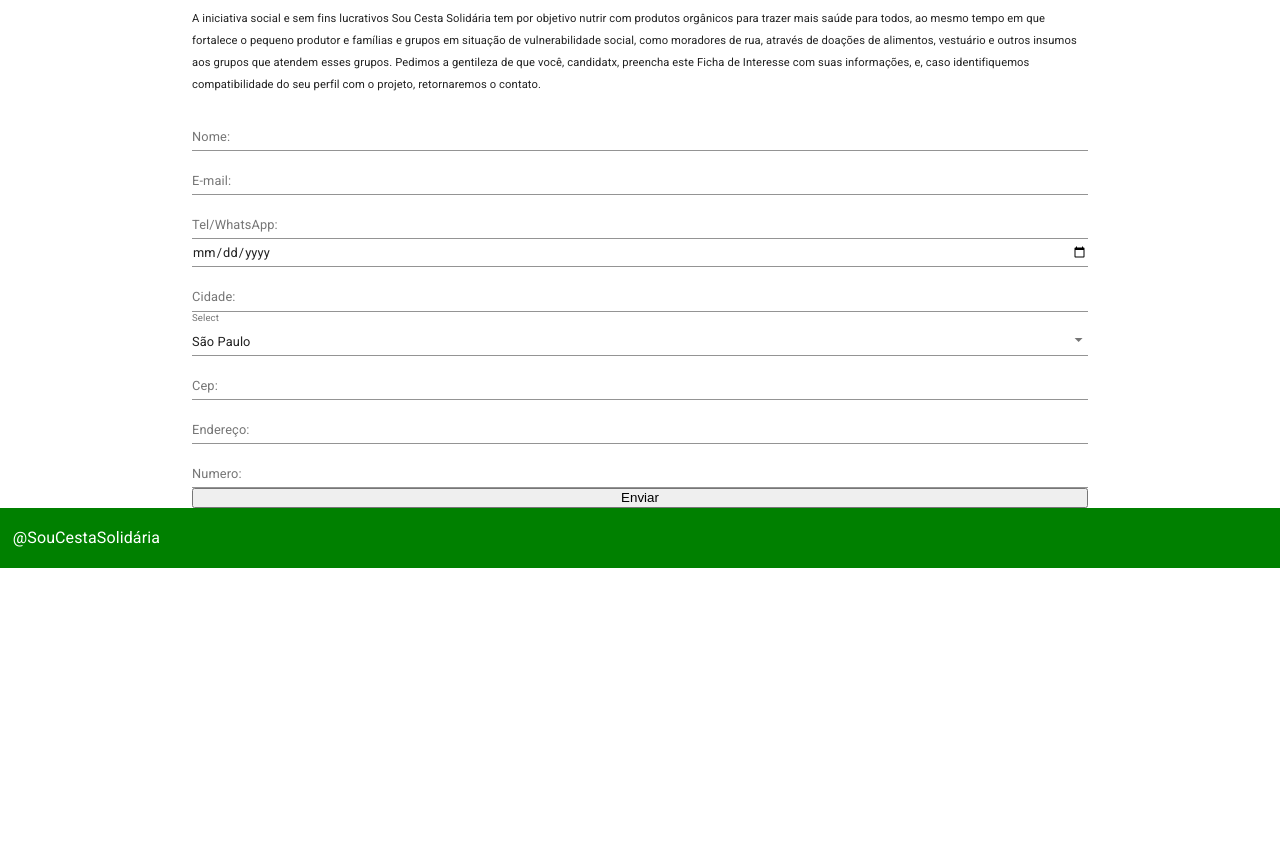
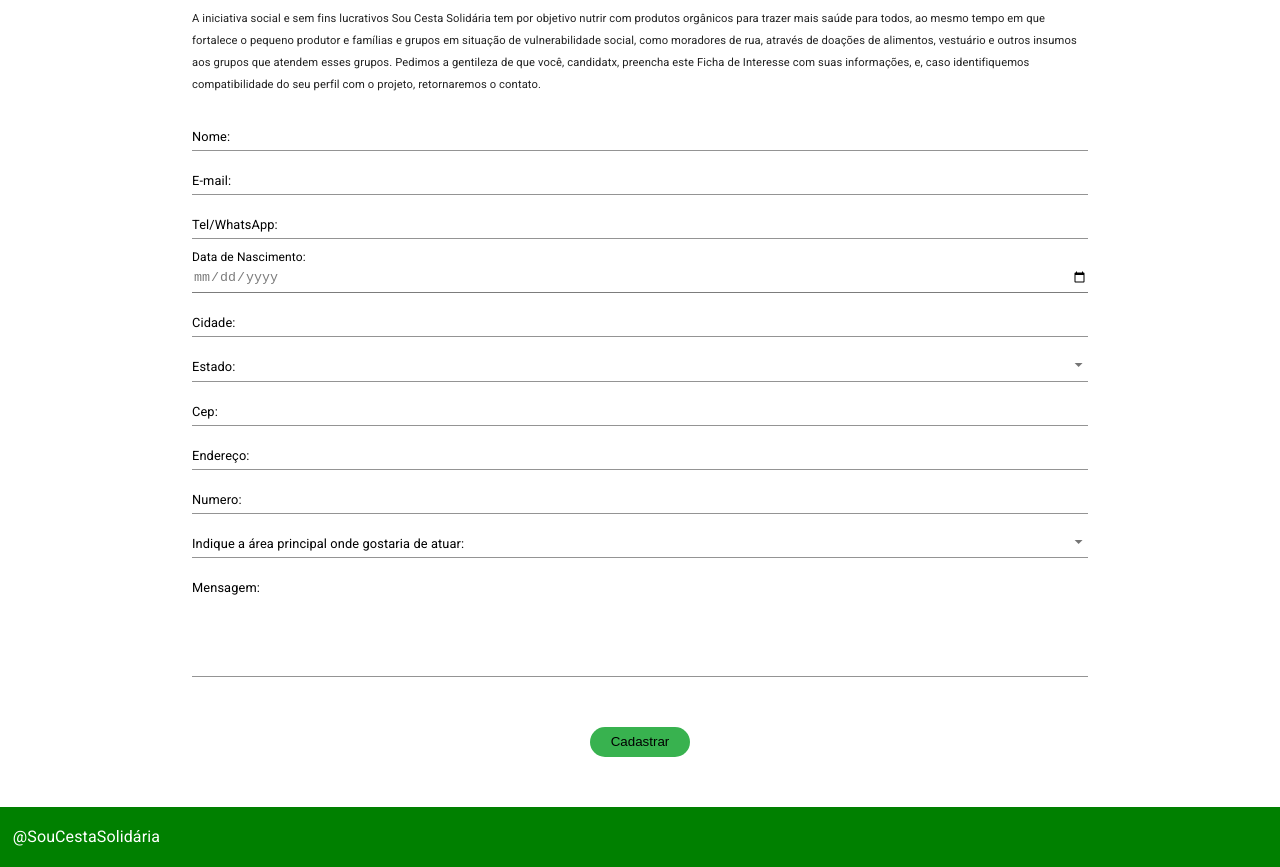
Before and after one commit to KiwiDev808/sou-cesta-solidaria, a Next.js app: page /voluntario in a window 1280 px wide. Shown: the part 400-1267 px from the top of the page. Before the commit the page ends 968 px from the top, so only its background shows below. Built offline with nearby package versions, Linux system fonts and the light colour scheme.

Commit message:
fix: adjusted volunteer section

```diff
--- a/src/pages/contato/index.tsx
+++ b/src/pages/contato/index.tsx
@@ -55,7 +55,7 @@ const Contato = () => {
           </div>
 
           <form className={styles.formContato}>
-            <Input label="Seu Nome" />
+            <Input label="Seu Nome" type="text" />
 
             <Input label="Seu e-mail:" type="email" />
 
--- a/src/pages/voluntario/index.tsx
+++ b/src/pages/voluntario/index.tsx
@@ -6,6 +6,7 @@ import styles from "./styles.module.scss";
 import { createStyles, makeStyles, Theme } from "@material-ui/core/styles";
 import TextField from "@material-ui/core/TextField";
 import MenuItem from "@material-ui/core/MenuItem";
+import Input from "../../components/common/Control/Input";
 
 const useStyles = makeStyles((theme: Theme) =>
   createStyles({
@@ -20,7 +21,7 @@ const useStyles = makeStyles((theme: Theme) =>
 
 const Voluntario = () => {
 
-  const currencies = [
+  const estado = [
     { value: "AC", label: "Acre" },
     { value: "AL", label: "Alagoas" },
     { value: "AP", label: "Amapá" },
@@ -49,11 +50,26 @@ const Voluntario = () => {
     { value: "SE", label: "Sergipe" },
     { value: "TO", label: "Tocantins" },
   ];
-
+const habilidades = [
+  { value: "Montagem de cestas", label: "Montagem de cestas" },
+  { value: "Comunicação & Marketing", label: "Comunicação & Marketing" },
+  { value: "Transporte/Logística", label: "Transporte/Logística" },
+  { value: "Financeiro", label: "Financeiro" },
+  { value: "Design/Mídias Sociais", label: "Design/Mídias Sociais" },
+  { value: "Fotografia", label: "Fotografia" },
+  { value: "Recrutamento e Seleção/T&D", label: "Recrutamento e Seleção/T&D" },
+  { value: "Jurídico", label: "Jurídico" },
+  { value: "Parcerias", label: "Parcerias" },
+  { value: "TI", label: "TI" },
+  {
+    value: "Outros",
+    label: "Outros: Especifique na mensagem!",
+  },
+];
 
   const [isModalVisible, SetIsModalVisible] = useState(false);
   const classes = useStyles();
-  const [currency, setCurrency] = React.useState("SP");
+  const [currency, setCurrency] = React.useState("");
 
   const handleChange = (event: React.ChangeEvent<HTMLInputElement>) => {
     setCurrency(event.target.value);
@@ -102,16 +118,24 @@ const Voluntario = () => {
         <TextField id="standard-basic" label="Nome:" type="text" />
         <TextField id="standard-basic" label="E-mail:" type="email" />
         <TextField id="standard-basic" label="Tel/WhatsApp:" type="tel" />
-        <TextField id="outlined-basic" type="date" />
+        <label htmlFor="dataNascimento" className={styles.dataNascimento}>
+          Data de Nascimento:
+        </label>
+        <input
+          id="dataNascimento"
+          type="date"
+          className={styles.dataNascimentoInput}
+        />
+        {/* <TextField id="outlined-basic" type="date" /> */}
         <TextField id="standard-basic" label="Cidade:" type="text" />
         <TextField
           id="standard-select-currency"
           select
-          label="Select"
+          label="Estado:"
           value={currency}
           onChange={handleChange}
         >
-          {currencies.map((option) => (
+          {estado.map((option) => (
             <MenuItem key={option.value} value={option.value}>
               {option.label}
             </MenuItem>
@@ -121,9 +145,31 @@ const Voluntario = () => {
         <TextField id="standard-basic" label="Cep:" type="text" />
         <TextField id="standard-basic" label="Endereço:" type="text" />
         <TextField id="standard-basic" label="Numero:" type="text" />
+        <TextField
+          id="standard-select-currency"
+          select
+          label="Indique a área principal onde gostaria de atuar:"
+          value={currency}
+          onChange={handleChange}
+        >
+          {habilidades.map((option) => (
+            <MenuItem key={option.value} value={option.value}>
+              {option.label}
+            </MenuItem>
+          ))}
+        </TextField>
+        <TextField
+          id="outlined-basic"
+          label="Mensagem:"
+          type="textarea"
+          multiline
+          minRows={6}
+        />
+        {/* <Input label="Mensagem:" type="text" multiline minRows={6} /> */}
 
-
-        <button>Enviar</button>
+        <button type="submit" className={styles.btnEnviar}>
+          Cadastrar
+        </button>
       </form>
     </Layout>
   );
--- a/src/pages/voluntario/styles.module.scss
+++ b/src/pages/voluntario/styles.module.scss
@@ -2,12 +2,6 @@
     width: 70%;
     margin: auto;
 
-}
-.formVoluntario{
-    display:flex;
-    flex-direction: column;
-    width: 70%;
-    margin: auto;
 }
 .buttonVoluntario{
     box-shadow: none;
@@ -18,13 +12,36 @@
     font-weight: 600;
     border-radius: 16px;
     padding: 0.5rem 0.5rem;
-
     &:hover {
         color: #293800;
         background: #c1d13d;
     }
 }
-.cadastro {
+.formVoluntario{
+    display:flex;
+    flex-direction: column;
+    width: 70%;
+    margin: auto;
+    label {
+        color: black;
+    }
+    .dataNascimento {
+        margin-top: 12px;
+        font-size: 12px;
+    }
+    .dataNascimentoInput {
+        color:rgb(124, 124, 124);
+        height: 30px;
+        border: none;
+        border-bottom: 1px solid rgb(124, 124, 124);
+
+        &:hover {
+            border-bottom: 2px solid black;
+        }
+    }
+}
+
+/* .cadastro {
     display:flex;
     flex-direction: column;
     width: 70%;
@@ -43,10 +60,10 @@
 }
 #habilidades{
     margin-top: 20px;
-}
+}*/
 .btnEnviar {
     background-color: #38b24f;
-    margin: 20px auto;
+    margin: 50px auto;
     padding: 8px 12px;
     border-radius: 25px;
     width: 100px;
```
Lines whose indentation alone changed are shown as unchanged.
